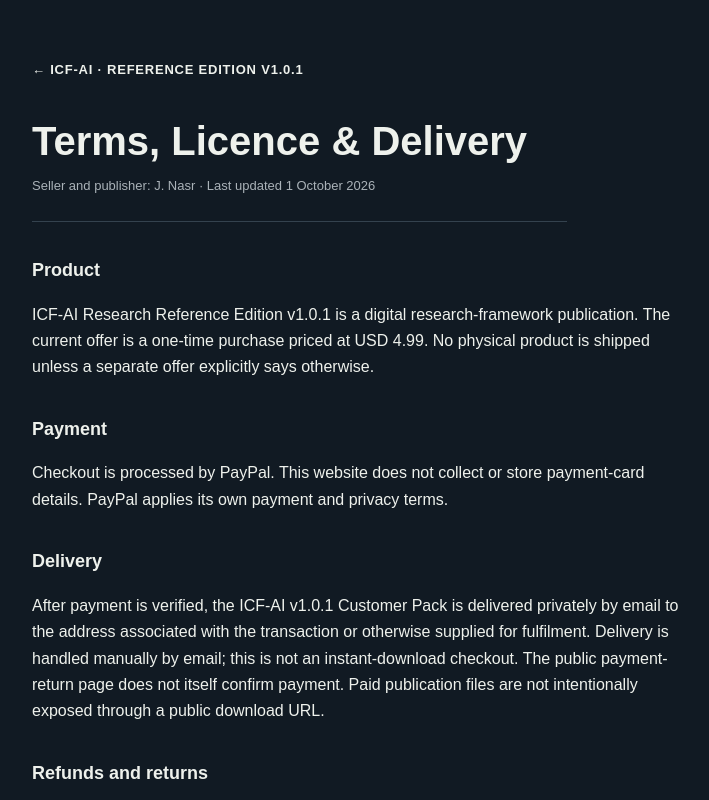
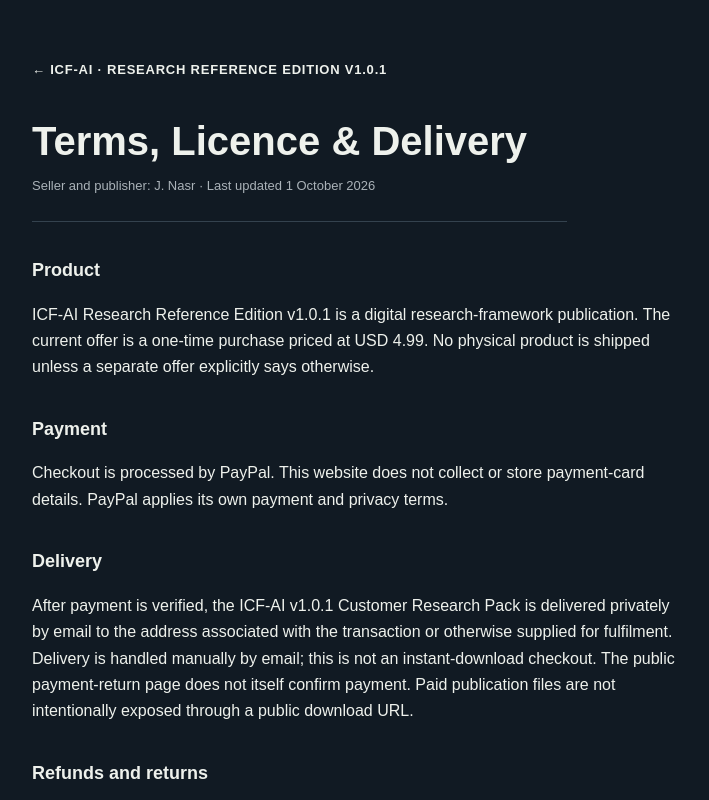
Before and after one commit to Joenasriani/icf-ai, a website: page icf-ai-terms.html in a window 1280 px wide. Shown: the top 800 px of the page, without its empty margins (198-907 px from the left). Drawn offline with Linux system fonts and the light colour scheme.

Commit message:
Normalize ICF-AI v1.0.1 product naming

```diff
--- a/icf-ai-terms.html
+++ b/icf-ai-terms.html
@@ -4,18 +4,18 @@
 <meta charset="utf-8">
 <meta name="viewport" content="width=device-width,initial-scale=1">
 <title>Terms, Licence & Delivery | ICF-AI v1.0.1</title>
-<meta name="description" content="Digital product terms, purchaser licence, delivery, refund and privacy information for ICF-AI Reference Edition v1.0.1 by J. Nasr.">
+<meta name="description" content="Digital product terms, purchaser licence, delivery, refund and privacy information for ICF-AI Research Reference Edition v1.0.1 by J. Nasr.">
 <meta name="robots" content="index,follow">
 <link rel="canonical" href="https://reasoning-and-logic.vercel.app/icf-ai-terms">
 <style>body{margin:0;background:#111a23;color:#eef1ec;font:16px/1.65 Arial,Helvetica,sans-serif}.wrap{max-width:820px;margin:auto;padding:56px 24px 80px}h1{font-size:40px;line-height:1.05;margin:0 0 10px}h2{margin-top:34px;font-size:18px}p,li{max-width:74ch}a{color:inherit}.back{display:inline-block;margin-bottom:40px;font-size:13px;font-weight:700;letter-spacing:.06em;text-decoration:none}.meta{color:#aab2b8;font-size:13px;border-bottom:1px solid #34424e;padding-bottom:24px;margin-bottom:30px}</style>
 </head>
 <body><main class="wrap">
-<a class="back" href="/icf-ai">← ICF-AI · REFERENCE EDITION V1.0.1</a>
+<a class="back" href="/icf-ai">← ICF-AI · RESEARCH REFERENCE EDITION V1.0.1</a>
 <h1>Terms, Licence &amp; Delivery</h1>
 <p class="meta">Seller and publisher: J. Nasr · Last updated 1 October 2026</p>
 <h2>Product</h2><p>ICF-AI Research Reference Edition v1.0.1 is a digital research-framework publication. The current offer is a one-time purchase priced at USD 4.99. No physical product is shipped unless a separate offer explicitly says otherwise.</p>
 <h2>Payment</h2><p>Checkout is processed by PayPal. This website does not collect or store payment-card details. PayPal applies its own payment and privacy terms.</p>
-<h2>Delivery</h2><p>After payment is verified, the ICF-AI v1.0.1 Customer Pack is delivered privately by email to the address associated with the transaction or otherwise supplied for fulfilment. Delivery is handled manually by email; this is not an instant-download checkout. The public payment-return page does not itself confirm payment. Paid publication files are not intentionally exposed through a public download URL.</p>
+<h2>Delivery</h2><p>After payment is verified, the ICF-AI v1.0.1 Customer Research Pack is delivered privately by email to the address associated with the transaction or otherwise supplied for fulfilment. Delivery is handled manually by email; this is not an instant-download checkout. The public payment-return page does not itself confirm payment. Paid publication files are not intentionally exposed through a public download URL.</p>
 <h2>Refunds and returns</h2><p>Because the product is digital, refund requests are assessed case by case, subject to any mandatory consumer rights that apply. Contact the seller with the order details and the reason for the request. Nothing on this page limits rights that cannot legally be waived.</p>
 <h2>Purchaser licence</h2><p>Purchase grants the buyer a personal, non-transferable licence to use the supplied files for personal study, internal research, teaching preparation and internal organizational analysis. Reasonable quotation, citation and discussion with attribution are permitted.</p>
 <p>The purchaser may load the supplied project-source files into private, non-public AI project knowledge bases, retrieval-augmented generation (RAG) systems, local language-model tools, or other internal research assistants for the permitted uses above. This permission does not allow public indexing, public retrieval, redistribution, or exposing the source files through a shared or public knowledge service.</p>
```
